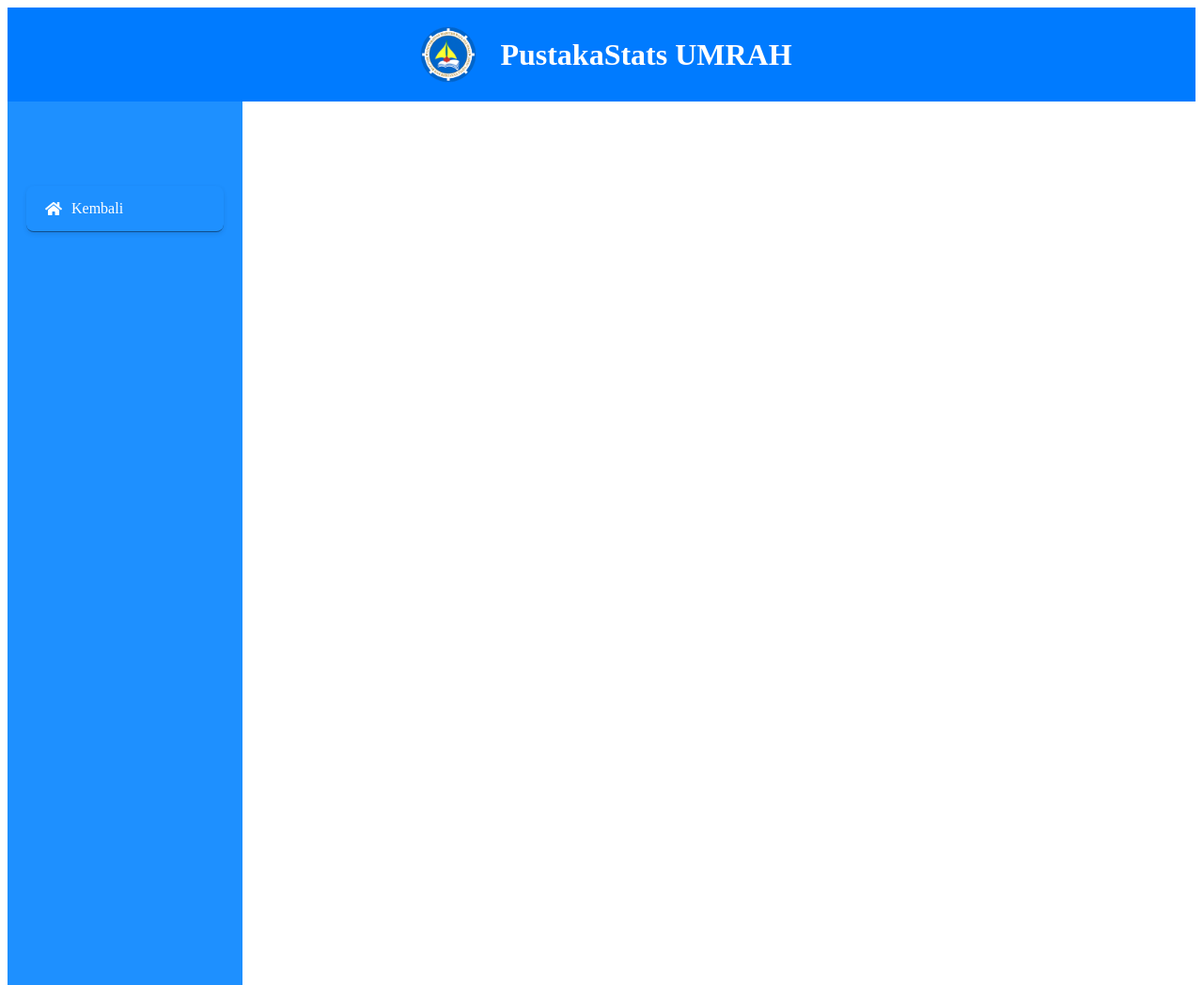
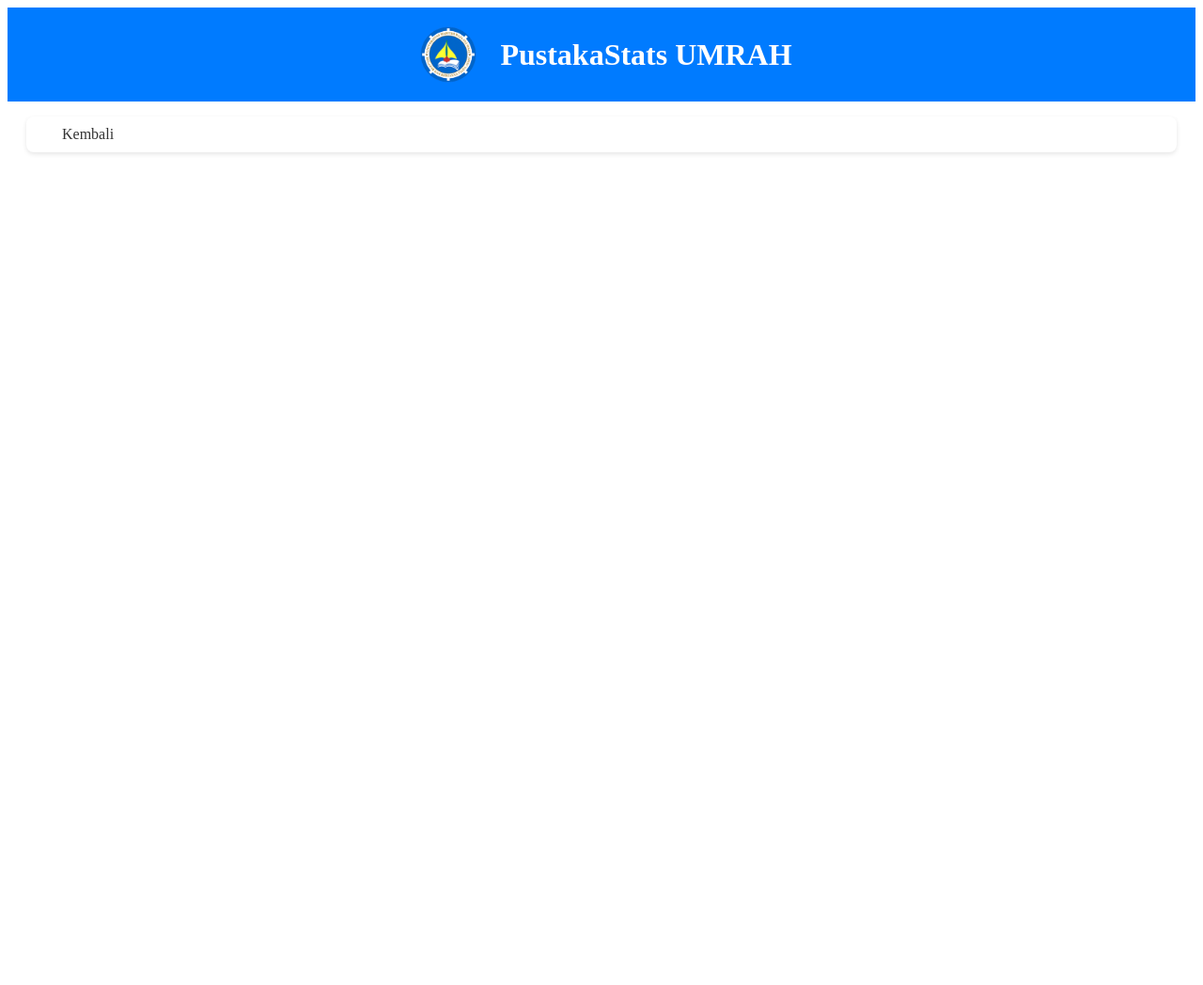
Before and after one commit to Krisnaadityapratama/perpustakaan, a PHP site: page /apriori.php in a window 1280 px wide. Shown: the whole page at 94% size. Run offline with PHP 8.4, Linux system fonts and the light colour scheme; data that the repository does not hold is empty.

Commit message:
Update styles2.css

```diff
--- a/CSS/styles2.css
+++ b/CSS/styles2.css
@@ -51,78 +51,6 @@ li:hover a {
     color: #003366;
 }
 
-/* Sidebar styling */
-.sidebar {
-    width: 250px;
-    background-color: #1e90ff;
-    color: white;
-    height: 100vh;
-    display: flex;
-    flex-direction: column;
-    padding: 0;
-    position: fixed;
-    transform: translateX(0);
-    transition: transform 0.3s ease-in-out;
-    padding-top: 80px;
-}
-
-.sidebar-collapsed {
-    transform: translateX(-250px);
-}
-
-.sidebar h2 {
-    text-align: center;
-    padding: 20px 0;
-    margin: 0;
-    font-size: 1;
-    background-color: #1e90ff;
-    border-bottom: 1px solid #104e8b;
-}
-
-.sidebar ul {
-    list-style-type: none;
-    margin: 0;
-    padding: 0;
-}
-
-.sidebar ul li {
-    padding: 15px 20px;
-    border-bottom: 1px solid #104e8b;
-    cursor: pointer;
-    transition: background-color 0.3s ease, color 0.3s ease;
-    background-color: #1e90ff;
-    color: #fff;
-    display: flex;
-    align-items: center;
-}
-
-.sidebar ul li i {
-    margin-right: 10px;
-    font-size: 1em;
-    color: white;
-    transition: color 0.3s ease;
-}
-
-.sidebar ul li:hover {
-    background-color: #ffe83a;
-    color: #0f3c68;
-}
-
-.sidebar ul li:hover i {
-    color: #0f3c68;
-}
-
-.sidebar ul li a {
-    text-decoration: none;
-    color: inherit;
-    flex-grow: 1;
-    transition: color 0.3s ease;
-}
-
-.sidebar ul li:hover a {
-    color: #0f3c68;
-}
-
 /* Content styling */
 .content {
     margin-left: 250px; /* Menyesuaikan dengan lebar sidebar */
```
